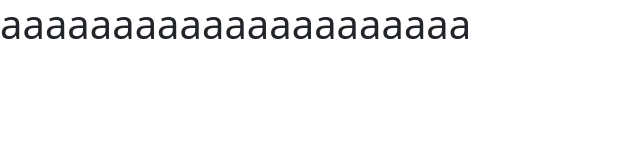
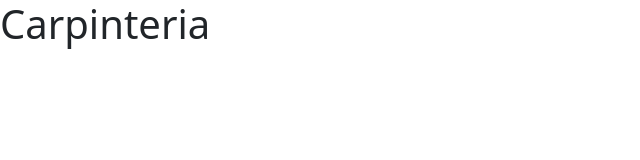
Before and after one commit to josemedina1/WEB-Lavado_Express-HTML-CSS-JS-, a plain HTML site: page pages/carpinteria.html in a window 1280 px wide. Shown: the whole page, without its empty margins (0-640 px from the left). Drawn offline with nearby package versions, Linux system fonts and the light colour scheme.

Commit message:
carpinteria

```diff
--- a/pages/carpinteria.html
+++ b/pages/carpinteria.html
@@ -18,7 +18,7 @@
     <!-- place navbar here -->
   </header>
   <main>
-    <h1>aaaaaaaaaaaaaaaaaaaaa</h1>
+    <h1>Carpinteria</h1>
   </main>
   <footer>
     <!-- place footer here -->
```
Also changed, not shown: index.html (+1 -1 lines).
